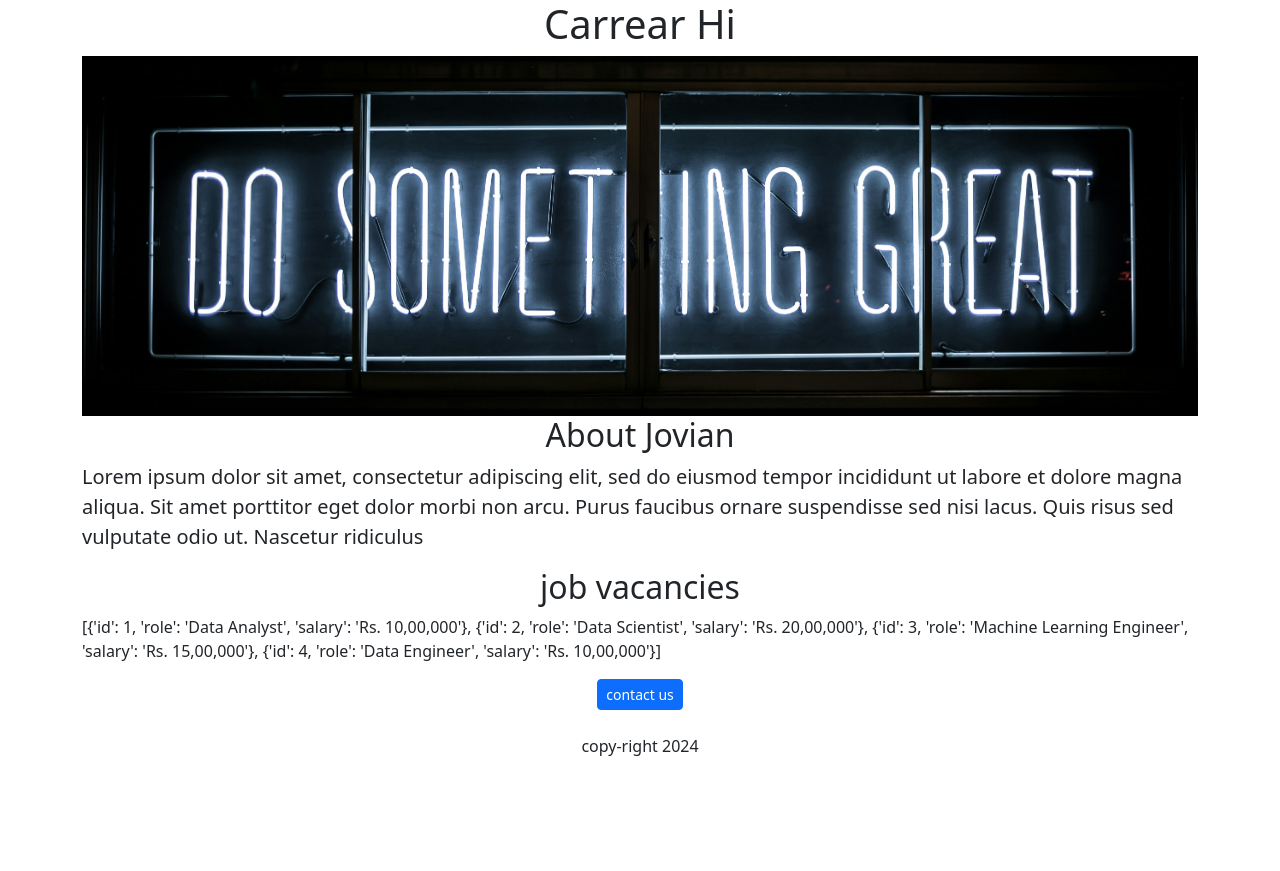
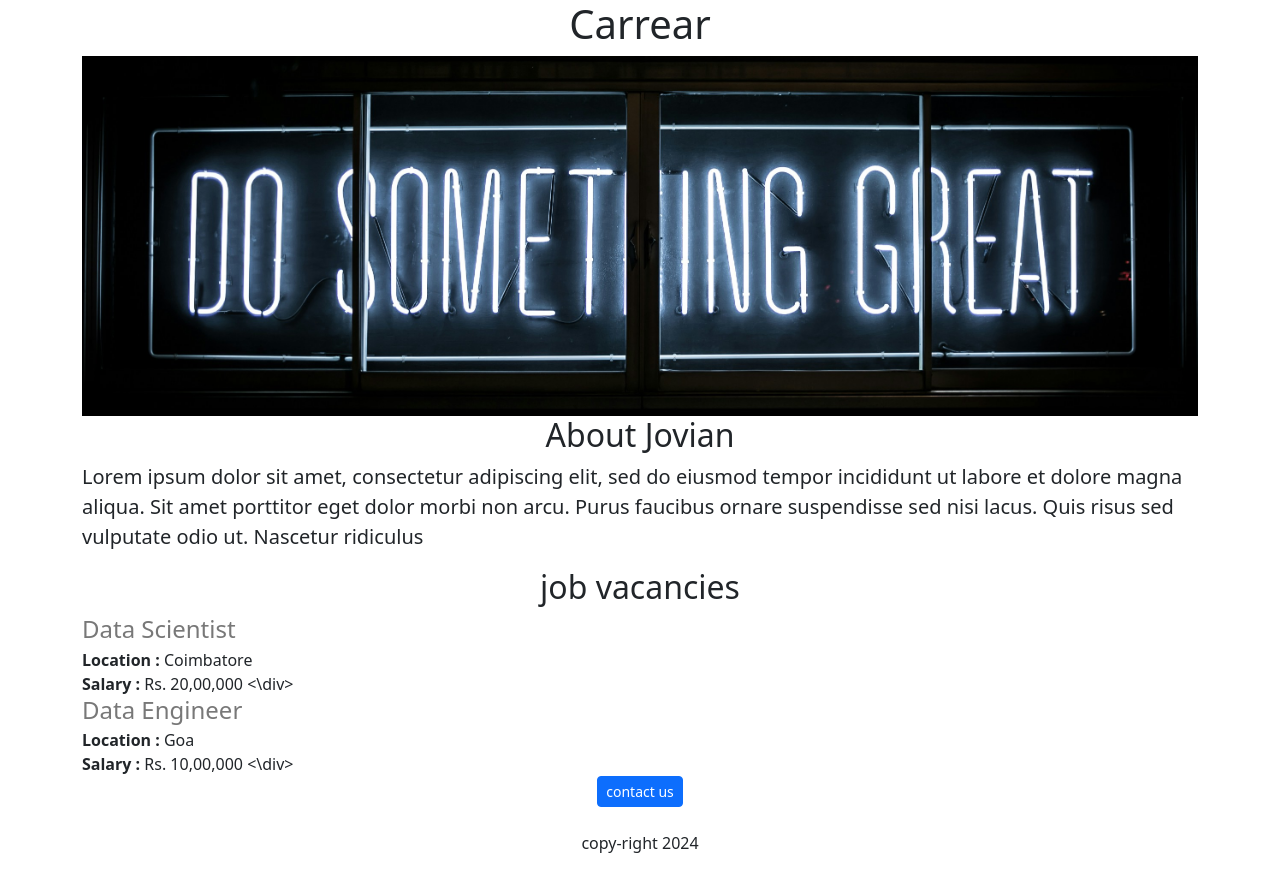
Before and after one commit to GOKUL-CSE/gokul-careers-website, a Flask app: page / in a window 1280 px wide. Before the commit the page ends 756 px from the top, so only its background shows below. Run offline with Flask 3, Linux system fonts and the light colour scheme.

Commit message:
modified html

```diff
--- a/app.py
+++ b/app.py
@@ -5,21 +5,25 @@
     {
         'id' : 1,
         'role' : "Data Analyst",
+        'Location':'Bangalore',
         'salary' : "Rs. 10,00,000"
     },
     {
         'id' : 2,
         'role' : "Data Scientist",
+        'Location':'Coimbatore',
         'salary' : "Rs. 20,00,000"
     },
     {
         'id' : 3,
         'role' : "Machine Learning Engineer",
+        'Location':'Chennai',
         'salary': "Rs. 15,00,000"
     },
     {
         'id' : 4,
         'role' : "Data Engineer",
+        'Location':'Goa',
         'salary' : "Rs. 10,00,000"
     }
 
--- a/templates/home.html
+++ b/templates/home.html
@@ -8,34 +8,39 @@
          #banner{
          height:  360px ;
          object-fit :cover;
-
          width:  100% ;
-
          }
       </style>
-
    </head>
-
-
-
    <body>
       <div class = "container">
-
-  <h1 class = "text-center" mt-2 mb-4> Carrear Hi</h1>
+      <h1 class = "text-center" mt-2 mb-4> Carrear </h1>
       <img class = "img-fluid" id = "banner" src="static/clark-tibbs-oqStl2L5oxI-unsplash.jpg" >
       <h2 class = "text-center" mt-2 mb-4> About Jovian</h2>
       <p class="lead">Lorem ipsum dolor sit amet, consectetur adipiscing elit, sed do eiusmod tempor incididunt ut labore et dolore magna aliqua. Sit amet porttitor eget dolor morbi non arcu. Purus faucibus ornare suspendisse sed nisi lacus. Quis risus sed vulputate odio ut. Nascetur ridiculus
-
       </p>
-
       <h2 class = "text-center"mt-2 mb-4>job vacancies</h2>
-
-      <p>{{jobs}}</p>
+      <div>
+         {% for job in  jobs%}
+         <div style = margin-bottom :16px;>
+            <h4 style = "color:rgb(120,120,120); margin-bottom:4px;>
+               {{job['role']}}
+               </h4>
+               <div>
+               <b>Location :</b> {{job['Location']}}
+               </div>
+               {% if 'salary' in job %}
+               <div>
+               <b>Salary : </b> {{job['salary']}}
+               <\div>
+               {% endif%}
+               </div>
+               {%endfor %}
+               </div>
                <div class = "text-center">
             <button class ="btn btn-primary btn-sm">contact us</button>
             <p class = "mt-4"> copy-right 2024</p>
          </div>
       </div>
    </body>
-
 </html>
```
Lines whose indentation alone changed are shown as unchanged.
